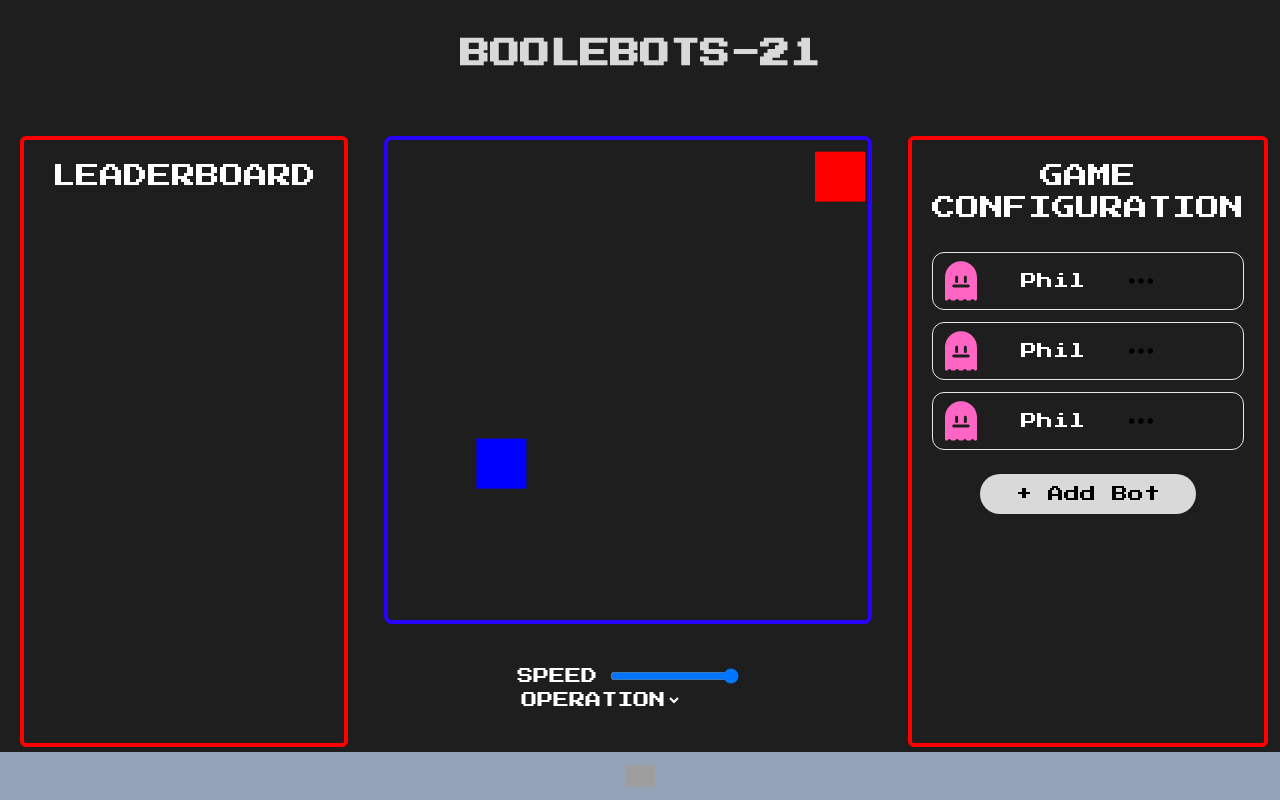
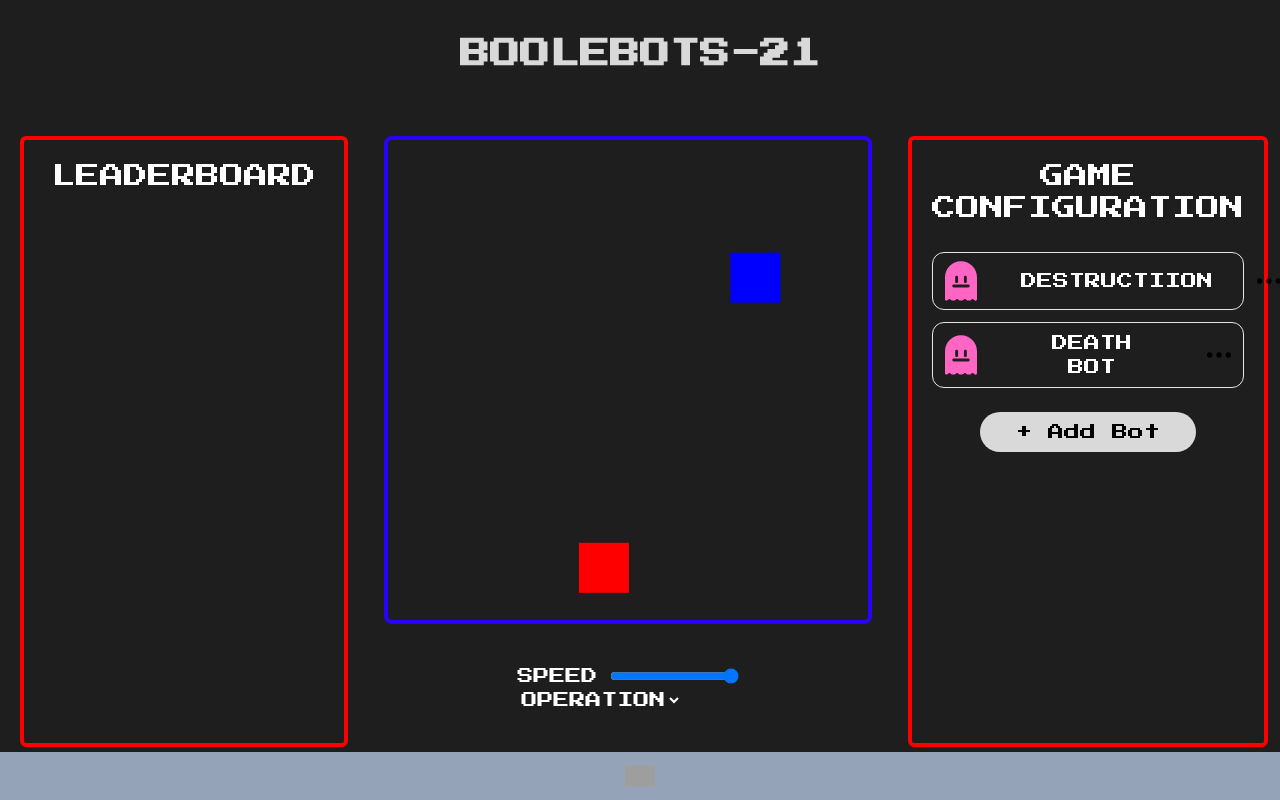
Before and after one commit to chingu-voyages/v44-tier2-team-21, a React (Vite) app: page / in a window 1280 px wide. Built offline with nearby package versions, Linux system fonts and the light colour scheme; grey boxes are pictures that could not be loaded.

Commit message:
connected canvas function to state object.

```diff
--- a/src/components/Canvas.jsx
+++ b/src/components/Canvas.jsx
@@ -1,41 +1,53 @@
-import { useRef, useEffect } from 'react';
+import { useRef, useEffect, useContext } from "react";
+
+import { BotContext } from "../context/botcontext/BotState";
 
 function Canvas() {
   const canvasRef = useRef(null);
+  const data = useContext(BotContext);
+  const { botdata } = data;
+
+  const Bot1 = botdata[0];
+  const Bot2 = botdata[1];
 
   useEffect(() => {
     const canvas = canvasRef.current;
-    const context = canvas.getContext('2d');
+    const context = canvas.getContext("2d");
 
-    let x1 = 80;
-    let y1 = 180;
-    let x2 = 200;
-    let y2 = 100;
-    let speed = 3;
+    // BLUE
+    let x1 = Bot1.x;
+    let y1 = Bot1.y;
+    // RED
+    let x2 = Bot2.x;
+    let y2 = Bot2.y;
+
     let angle1 = Math.random() * Math.PI * 2;
     let angle2 = Math.random() * Math.PI * 2;
 
     function animate() {
       requestAnimationFrame(animate);
+      // Stage Drawing
       context.clearRect(0, 0, canvas.width, canvas.height);
 
       // Draw the first square
-      context.fillStyle = 'blue';
+      context.fillStyle = Bot1.color;
       context.fillRect(x1, y1, 50, 50);
 
       // Draw the second square
-      context.fillStyle = 'red';
+      context.fillStyle = Bot2.color;
       context.fillRect(x2, y2, 50, 50);
 
-      // Update the position of the first square
-      let dx1 = speed * Math.cos(angle1);
-      let dy1 = speed * Math.sin(angle1);
+      //Randomize start.
+
+      // Update the position of the first square BLUE
+      let dx1 = Bot1.speed * Math.cos(angle1);
+      let dy1 = Bot1.speed * Math.sin(angle1);
       x1 += dx1;
       y1 += dy1;
 
-      // Update the position of the second square
-      let dx2 = speed * Math.cos(angle2);
-      let dy2 = speed * Math.sin(angle2);
+      // Update the position of the second square RED
+      let dx2 = Bot2.speed * Math.cos(angle2);
+      let dy2 = Bot2.speed * Math.sin(angle2);
       x2 += dx2;
       y2 += dy2;
 
--- a/src/context/botcontext/BotState.jsx
+++ b/src/context/botcontext/BotState.jsx
@@ -6,21 +6,25 @@ const initialstate = {
   botdata: [
     {
       id: 1,
-      name: "Phil",
+      name: "DESTRUCTIION",
       bool: 0,
       initDirection: "west",
+      speed: 7,
+      x: 50,
+      y: 200,
+      color: "blue",
+      icon: "",
     },
     {
       id: 2,
-      name: "Phil",
+      name: "DEATH BOT",
       bool: 1,
       initDirection: "north",
-    },
-    {
-      id: 3,
-      name: "Phil",
-      bool: 0,
-      initDirection: "south",
+      speed: 1,
+      x: 400,
+      y: 200,
+      color: "red",
+      icon: "",
     },
   ],
 };
@@ -30,7 +34,6 @@ export const BotContext = createContext(initialstate);
 
 // PROVIDER
 export const BotProvider = ({ children }) => {
-  // const [state, dispatch] = useReducer(BotReducer, initialstate);
   const [mainState, setMainState] = useState(initialstate);
   return (
     <BotContext.Provider
```
Also changed, not shown: src/components/Controls.jsx (+32 -32 lines).
